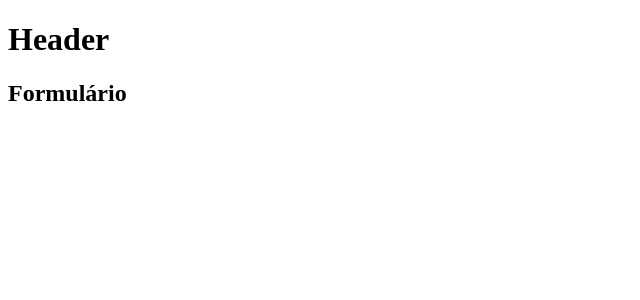
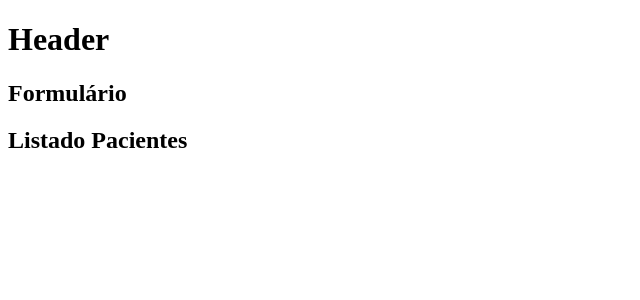
Before and after one commit to marshalmori/vet-react, a React (Vite) app: page / in a window 1280 px wide. Shown: the top 300 px of the page, without its empty margins (0-640 px from the left). Built offline with nearby package versions, Linux system fonts and the light colour scheme.

Commit message:
Create ListadoPacientes component

```diff
--- a/src/App.jsx
+++ b/src/App.jsx
@@ -1,5 +1,6 @@
 import Header from "./components/Header";
 import Formulario from "./components/Formulario";
+import ListadoPacientes from "./components/ListadoPacientes";
 
 const App = () => {
 
@@ -7,6 +8,8 @@
     <>
      <Header/>
      <Formulario/>
+     <ListadoPacientes/>
+
     </>
   )
 }
--- /dev/null
+++ b/src/components/ListadoPacientes.jsx
@@ -0,0 +1,11 @@
+
+
+const ListadoPacientes = () => {
+  return (
+    <div>
+        <h2>Listado Pacientes</h2>
+    </div>
+  )
+}
+
+export default ListadoPacientes;
```
